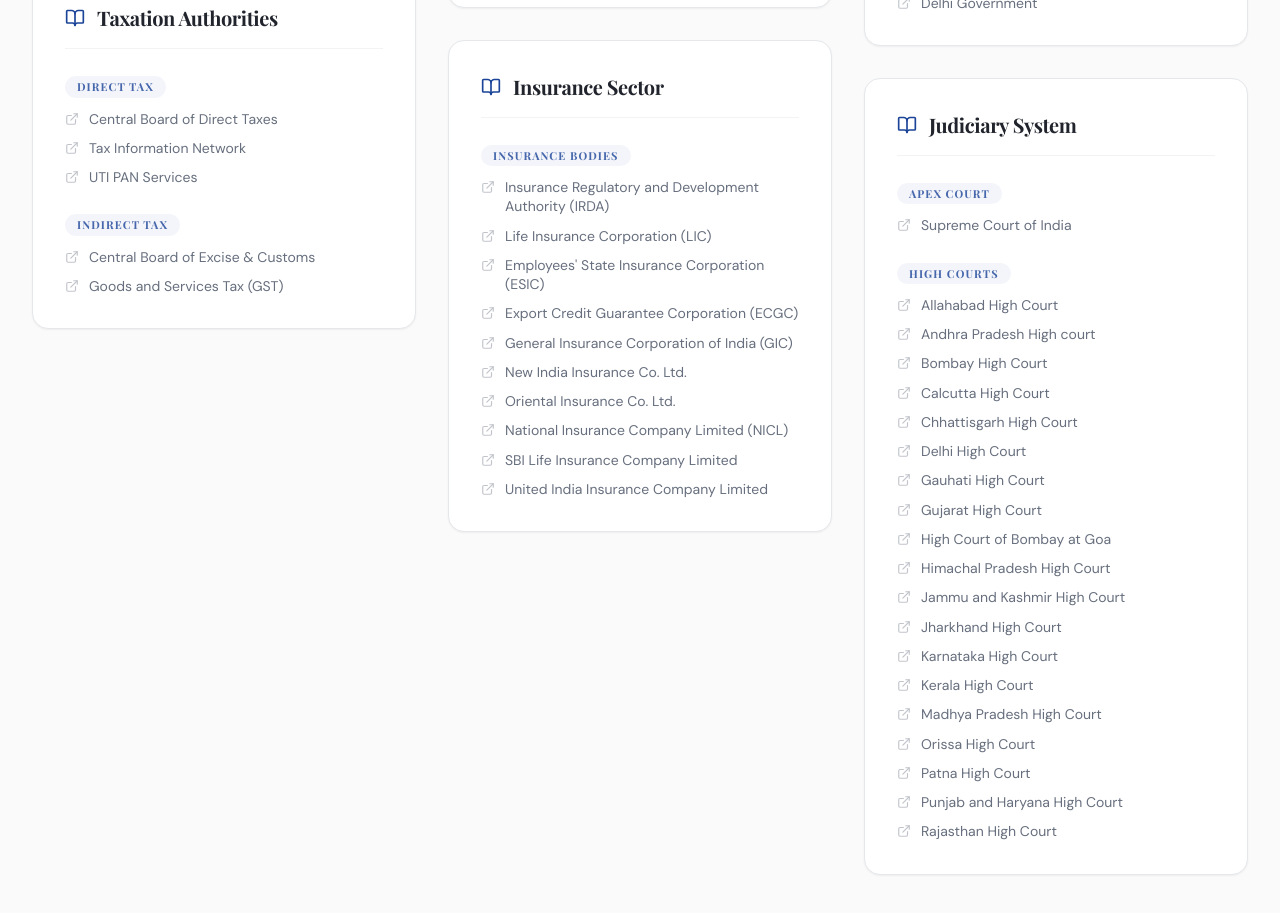
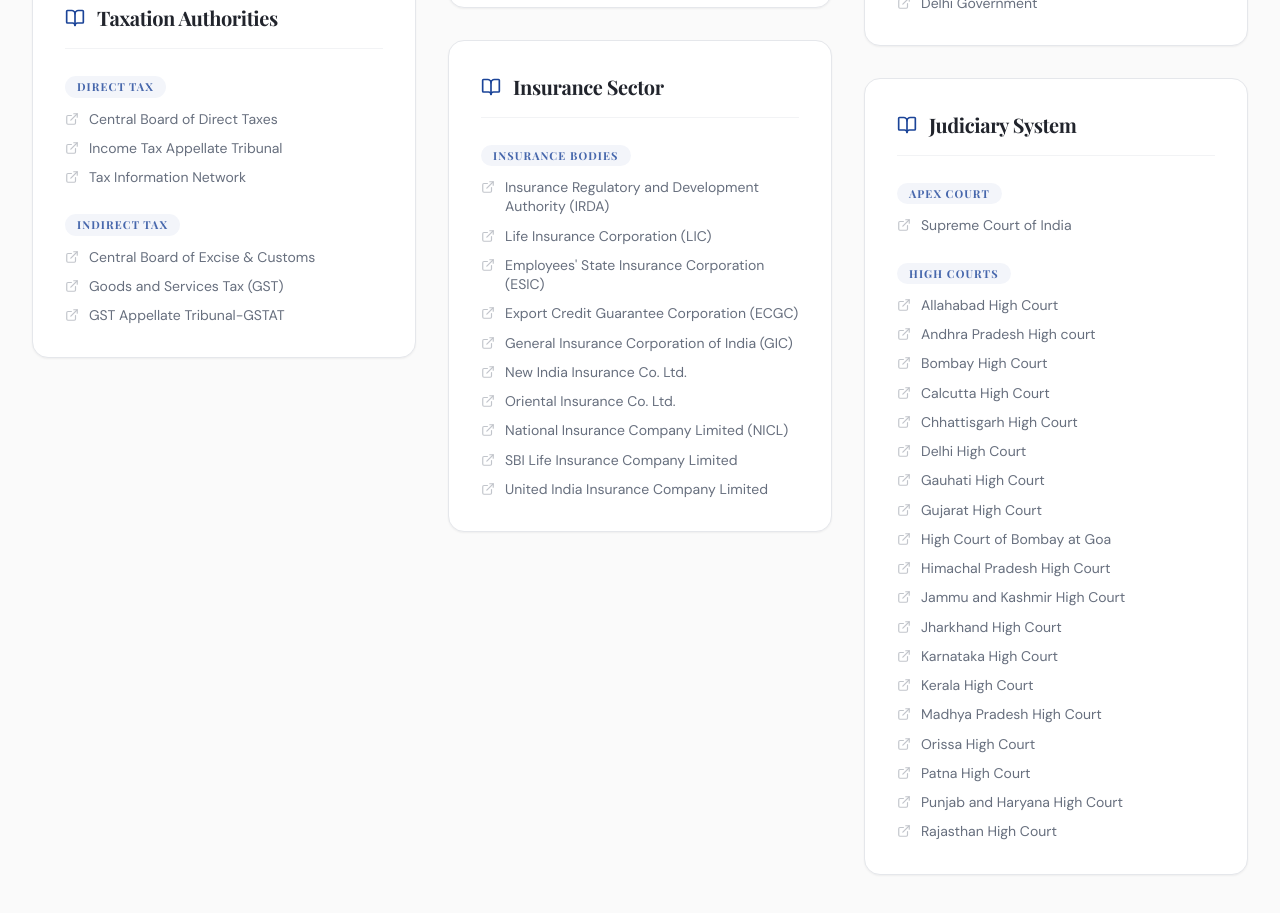
Before and after one commit to Ojasvsakhi/New-web-app, a React (Vite) app in the folder apps/: page /links in a window 1280 px wide. Shown: the part 1040-1953 px from the top of the page. Built offline with nearby package versions, Linux system fonts and the light colour scheme.

Commit message:
Vercel Bug fix

```diff
--- a/apps/src/data/LinksData.js
+++ b/apps/src/data/LinksData.js
@@ -31,15 +31,16 @@
         name: "Direct Tax",
         links: [
           { name: "Central Board of Direct Taxes", url: "https://incometaxindia.gov.in" },
+          { name: "Income Tax Appellate Tribunal", url: "https://itat.gov.in"},
           { name: "Tax Information Network", url: "https://www.tin-nsdl.com" },
-          { name: "UTI PAN Services", url: "https://www.utitsl.com" }
         ]
       },
       {
         name: "Indirect Tax",
         links: [
           { name: "Central Board of Excise & Customs", url: "https://www.cbic.gov.in" },
-          { name: "Goods and Services Tax (GST)", url: "https://www.gst.gov.in" }
+          { name: "Goods and Services Tax (GST)", url: "https://www.gst.gov.in" },
+          {name: "GST Appellate Tribunal-GSTAT", url: "https://efiling.gstat.gov.in"}
         ]
       }
     ]
```
Also changed, not shown: apps/vercel.json (added).
